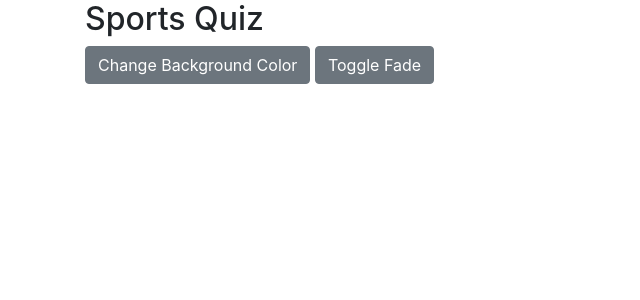
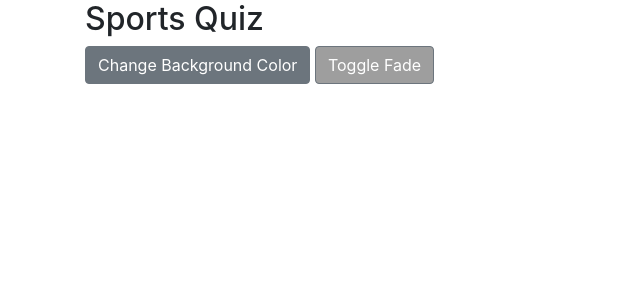
Before and after one commit to SCross-II/Project4_Spring2024_CSCI499_scross_cwilliams, a PHP site: page /main.php in a window 1280 px wide. Shown: the top 300 px of the page, without its empty margins (0-640 px from the left). Run offline with PHP 8.4, Linux system fonts and the light colour scheme; data comes from the database, SQL or seed files in the repository; grey boxes are pictures that could not be loaded.

Commit message:
Add files via upload

```diff
--- a/main.php
+++ b/main.php
@@ -9,15 +9,24 @@
         #quiz-container {
             display: none; /* This is for the fade effect */
         }
+
+        /* Style for the button with a basketball image */
+        #toggle-fade-btn {
+            background-image: url('path/to/basketball_image.png'); /* Path to the basketball image */
+            background-size: cover; /* Ensure the image covers the button */
+            background-repeat: no-repeat; /* Prevent image from repeating */
+            background-position: center; /* Center the image on the button */
+        }
     </style>
 </head>
 <body>
-
     <div class="container">
         <h2>Sports Quiz</h2>
 
-        <!-- Add buttons -->
+        <!-- Buttons -->
         <button id="change-color-btn" class="btn btn-secondary mb-2">Change Background Color</button>
+
+        <!-- Toggle fade button with a basketball image -->
         <button id="toggle-fade-btn" class="btn btn-secondary mb-2">Toggle Fade</button>
 
         <div id="quiz-container">
@@ -85,11 +94,7 @@
         // Toggle fade button
         document.getElementById('toggle-fade-btn').addEventListener('click', function() {
             var quizContainer = document.getElementById('quiz-container');
-            if (quizContainer.style.display === 'none') {
-                quizContainer.style.display = 'block';
-            } else {
-                quizContainer.style.display = 'none';
-            }
+            quizContainer.style.display = quizContainer.style.display === 'none' ? 'block' : 'none';
         });
     </script>
 </body>
```
Also changed, not shown: basketball_image.png (added).
